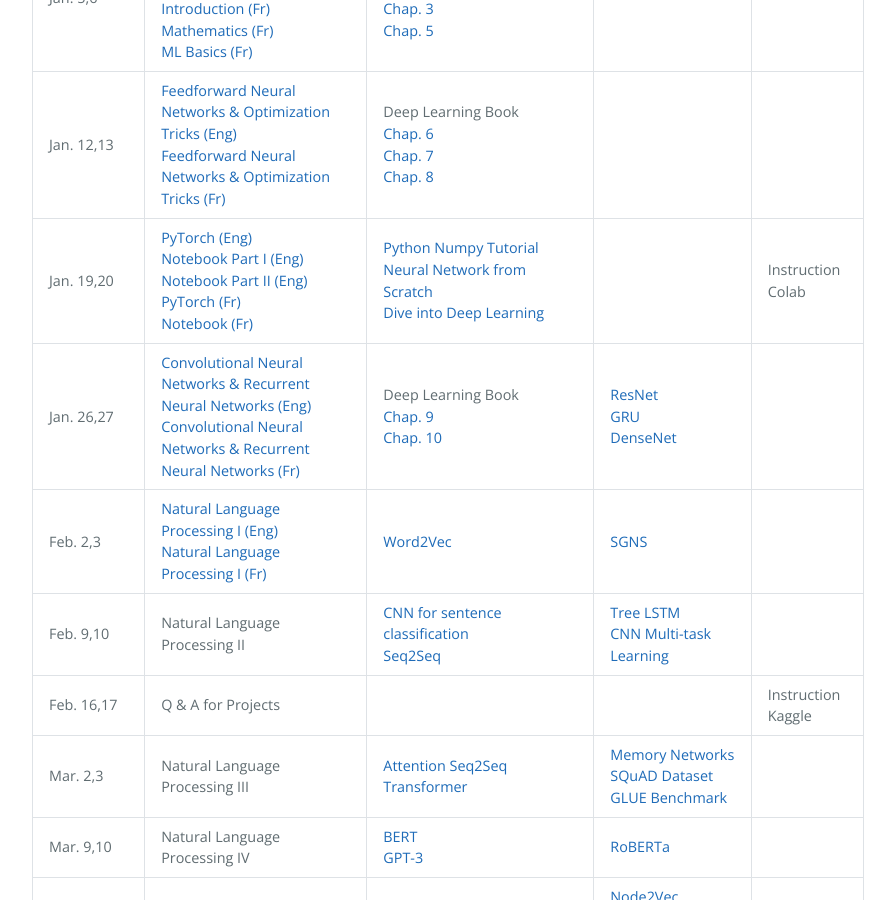
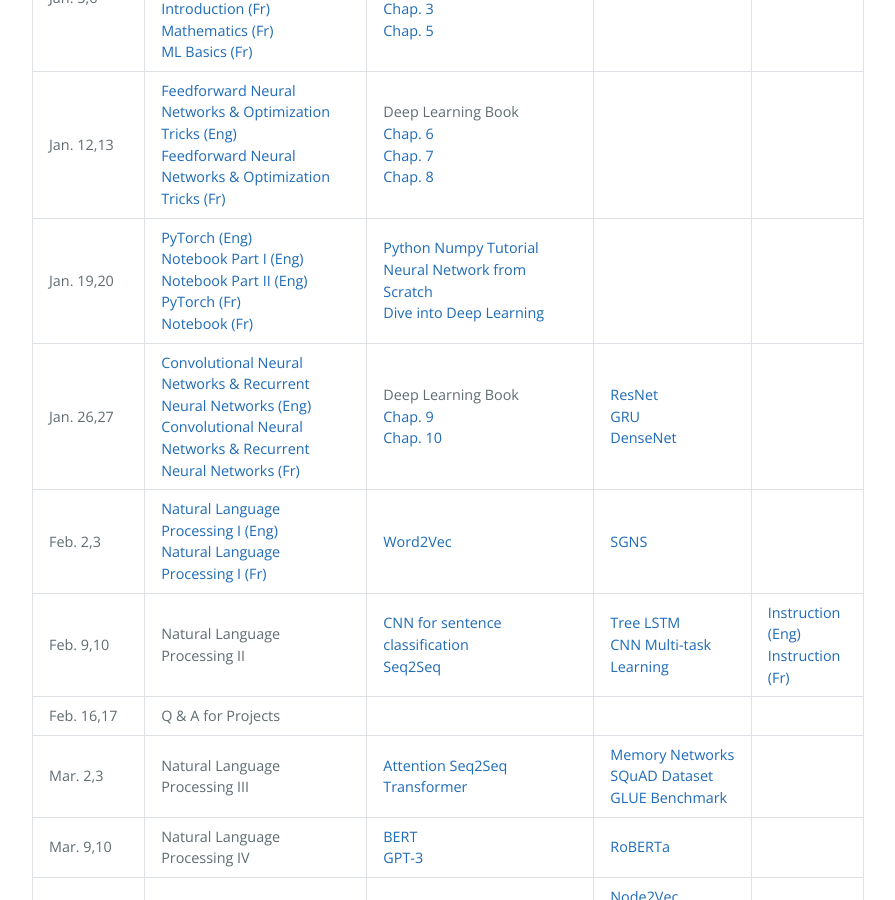
Before and after one commit to DeepGraphLearning/Math80600A_2022W, a Jekyll site: the page built from schedule.md, in a window 1280 px wide and 900 px high, scrolled down 613 px. Shown: the whole window, without its empty margins (192-1087 px from the left). Built offline with Jekyll 4.4.1, drawn with Linux system fonts in a browser that asks for light colours.

Commit message:
Update schedule.md

```diff
--- a/schedule.md
+++ b/schedule.md
@@ -59,11 +59,6 @@ schedule:
         url: https://medium.com/dair-ai/a-simple-neural-network-from-scratch-with-pytorch-and-google-colab-c7f3830618e0
       - name: Dive into Deep Learning
         url: https://github.com/dsgiitr/d2l-pytorch
-    homeworks:
-      - name: Instruction
-        url:
-      - name: Colab
-        url:
   - date: Jan. 26,27
     topics:
       - name: Convolutional Neural Networks & Recurrent Neural Networks (Eng)
@@ -109,13 +104,13 @@ schedule:
         url: https://arxiv.org/abs/1503.00075
       - name: CNN Multi-task Learning
         url: https://ronan.collobert.com/pub/matos/2008_nlp_icml.pdf
+    homeworks:
+      - name: Instruction (Eng)
+        url: https://www.dropbox.com/s/u219h4l40traj1b/2022_Math80600A_HW_1.pdf?dl=0
+      - name: Instruction (Fr)
+        url: https://www.dropbox.com/s/s67d943qiy2bs30/2022_Math80600H_DEV_1.pdf?dl=0
   - date: Feb. 16,17
     topics: Q & A for Projects
-    homeworks:
-      - name: Instruction
-        url:
-      - name: Kaggle
-        url:
   - date: Mar. 2,3
     topics:
       - name: Natural Language Processing III
```
